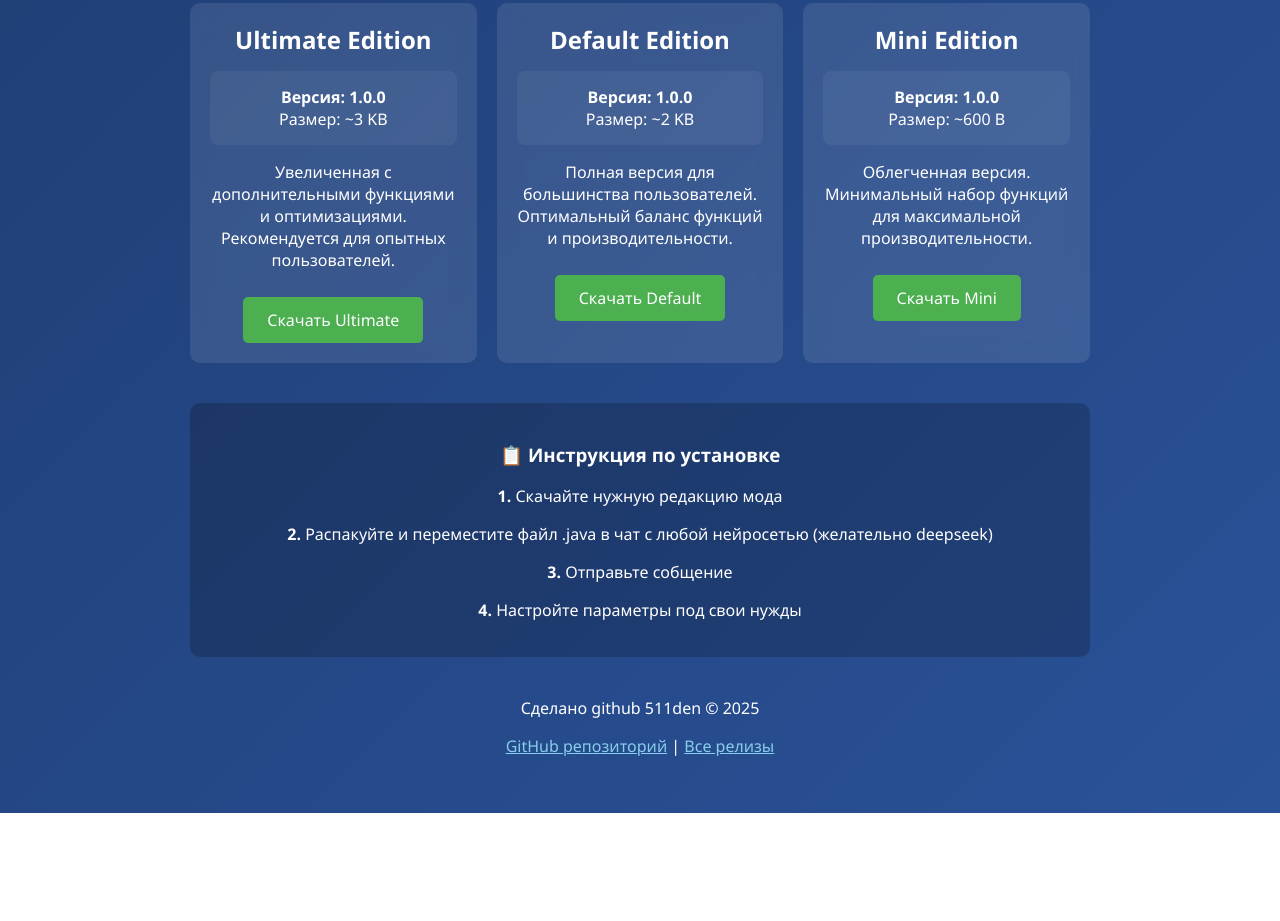
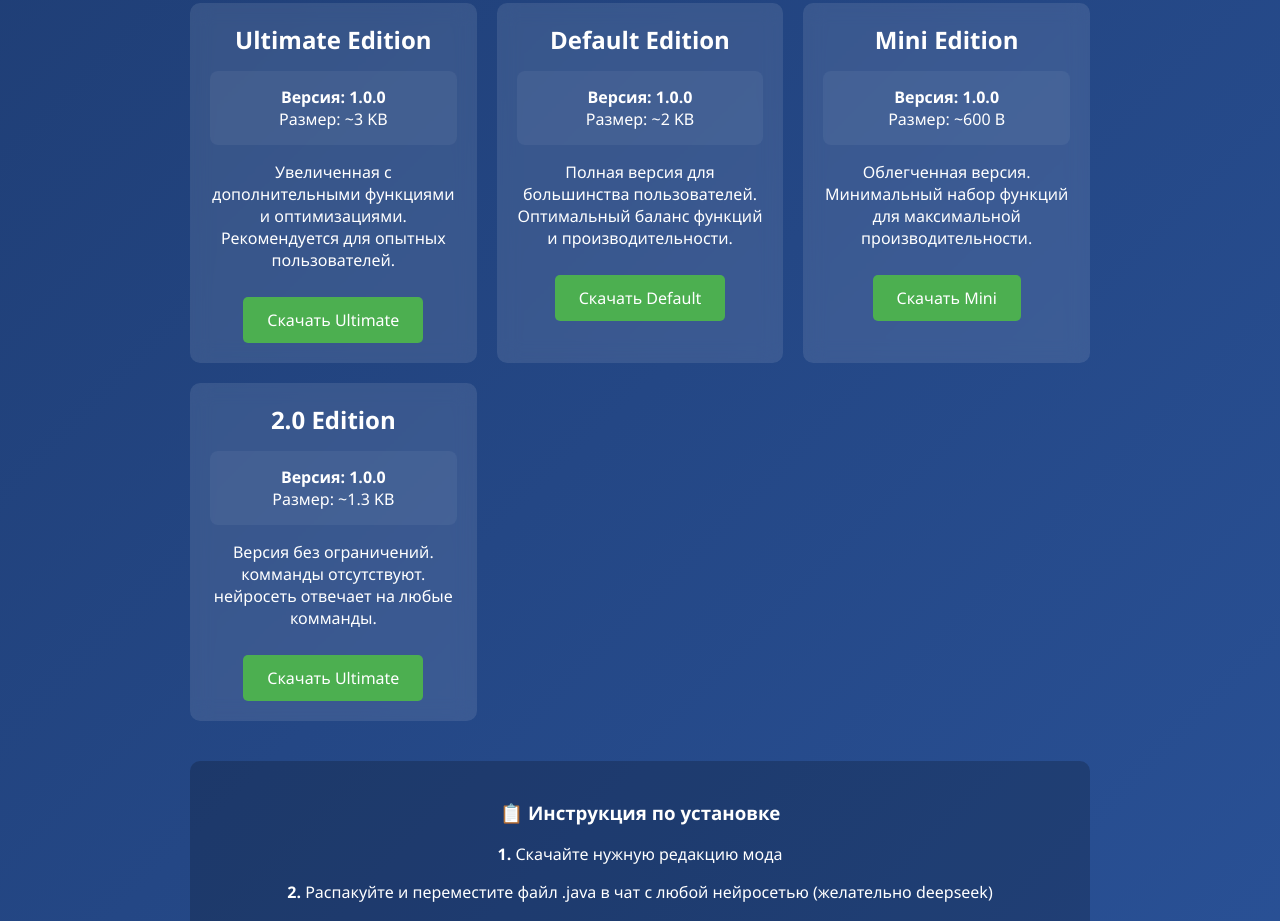
Before and after one commit to 511den/51dMod, a plain HTML site: page index.html in a window 1280 px wide. Shown: the part 378-1299 px from the top of the page. Before the commit the page ends 1191 px from the top, so only its background shows below. Drawn offline with Linux system fonts and the light colour scheme.

Commit message:
Update index.html

```diff
--- a/index.html
+++ b/index.html
@@ -137,6 +137,16 @@
                 <p>Облегченная версия. Минимальный набор функций для максимальной производительности.</p>
                 <a href="https://raw.githubusercontent.com/511den/51dMod/main/mods/51dmodMINI.rar" class="download-btn">Скачать Mini</a>
             </div>
+
+            <div class="edition-card">
+                <div class="edition-title">2.0 Edition</div>
+                <div class="version-info">
+                    <strong>Версия: 1.0.0</strong><br>
+                    Размер: ~1.3 KB
+                </div>
+                <p>Версия без ограничений. комманды отсутствуют. нейросеть отвечает на любые комманды.</p>
+                <a href="https://raw.githubusercontent.com/511den/51dMod/main/mods/51dmodULTIMATE.rar" class="download-btn">Скачать Ultimate</a>
+            </div>
         </div>
 
         <!-- Инструкция -->
```
